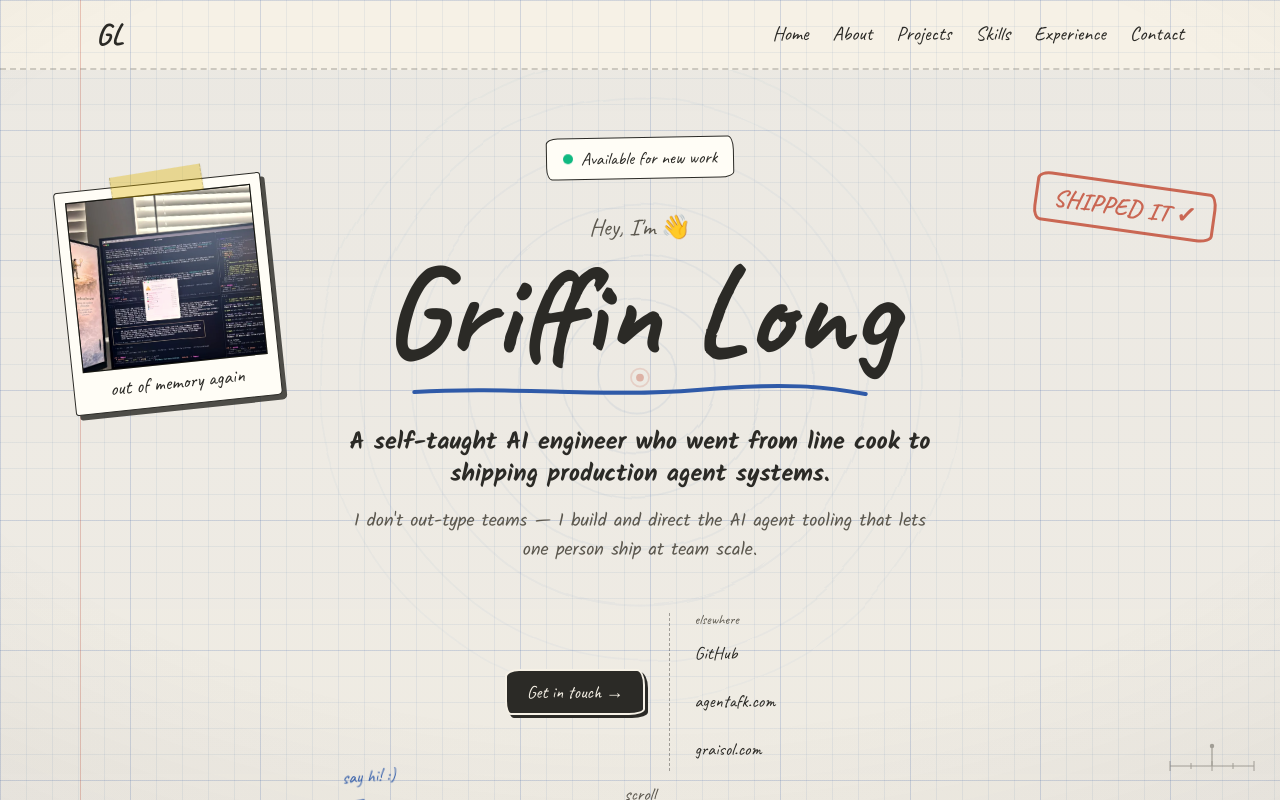
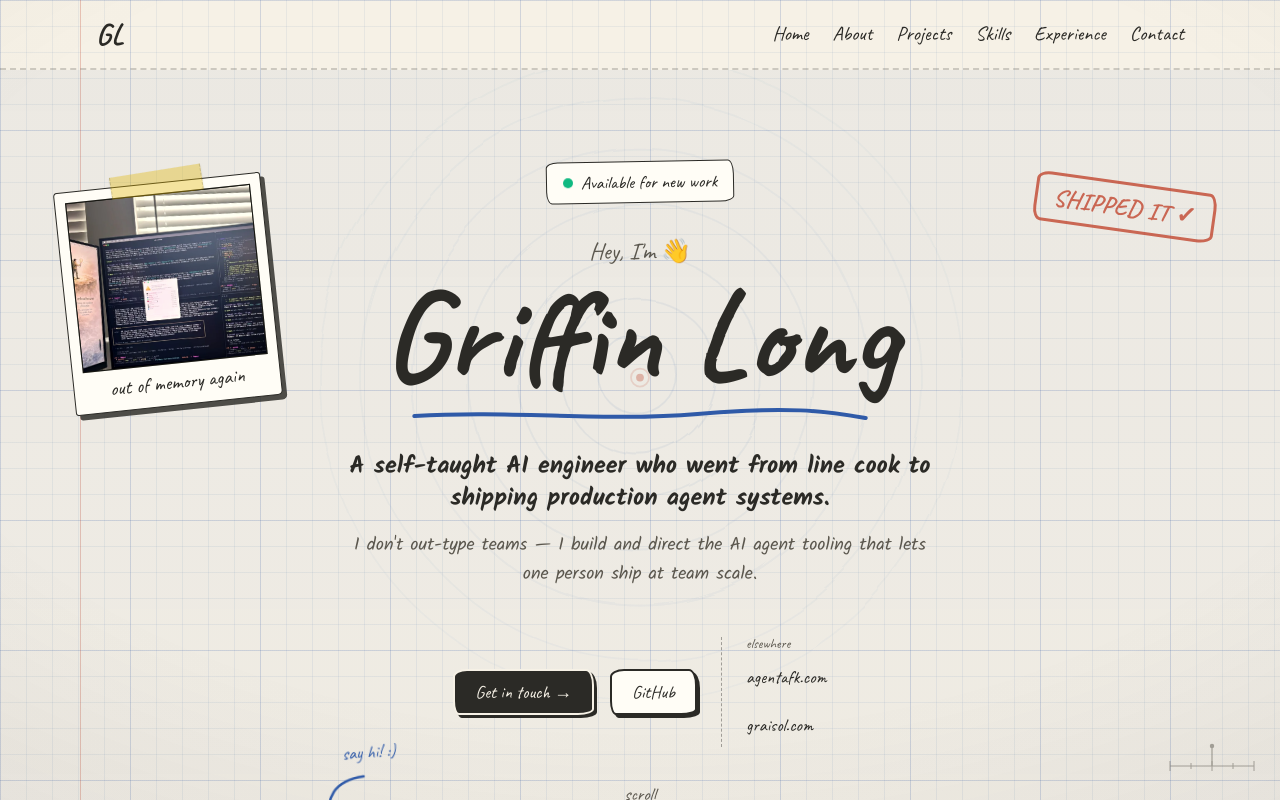
Before and after one commit to griffinwork40/portfolio, a Next.js app: page / in a window 1280 px wide. Shown: the top 800 px of the page. Built offline with nearby package versions, Linux system fonts and the light colour scheme.

Commit message:
feat: keep GitHub as a secondary CTA button
Restore GitHub to a filled secondary button paired with the primary
"Get in touch →" CTA (preferred over the demoted ghost-link treatment).
The set-off "elsewhere" stack now holds just agentafk.com + graisol.com.

```diff
--- a/components/sections/HeroSection.tsx
+++ b/components/sections/HeroSection.tsx
@@ -127,11 +127,17 @@ export default function HeroSection() {
           variants={prefersReduced ? {} : fadeUp}
           className="relative flex flex-col items-center gap-6 sm:flex-row sm:justify-center sm:gap-6"
         >
-          <Button href={`mailto:${identity.email}`} variant="primary">
-            Get in touch →
-          </Button>
+          {/* primary actions */}
+          <div className="flex flex-wrap items-center justify-center gap-4">
+            <Button href={`mailto:${identity.email}`} variant="primary">
+              Get in touch →
+            </Button>
+            <Button href={identity.github} variant="secondary">
+              GitHub
+            </Button>
+          </div>
 
-          {/* secondary links — demoted to a tidy stack set off beside the CTA */}
+          {/* other links — set off in a tidy stack beside the CTAs */}
           <nav
             aria-label="Find me elsewhere"
             className="flex flex-col items-center gap-1 sm:items-start sm:border-l sm:border-dashed sm:border-divider sm:pl-6"
@@ -139,9 +145,6 @@ export default function HeroSection() {
             <span aria-hidden="true" className="font-display text-sm leading-none text-muted">
               elsewhere
             </span>
-            <Button href={identity.github} variant="ghost" className="px-0">
-              GitHub
-            </Button>
             <Button href={identity.agentAfkUrl} variant="ghost" className="px-0">
               agentafk.com
             </Button>
```
